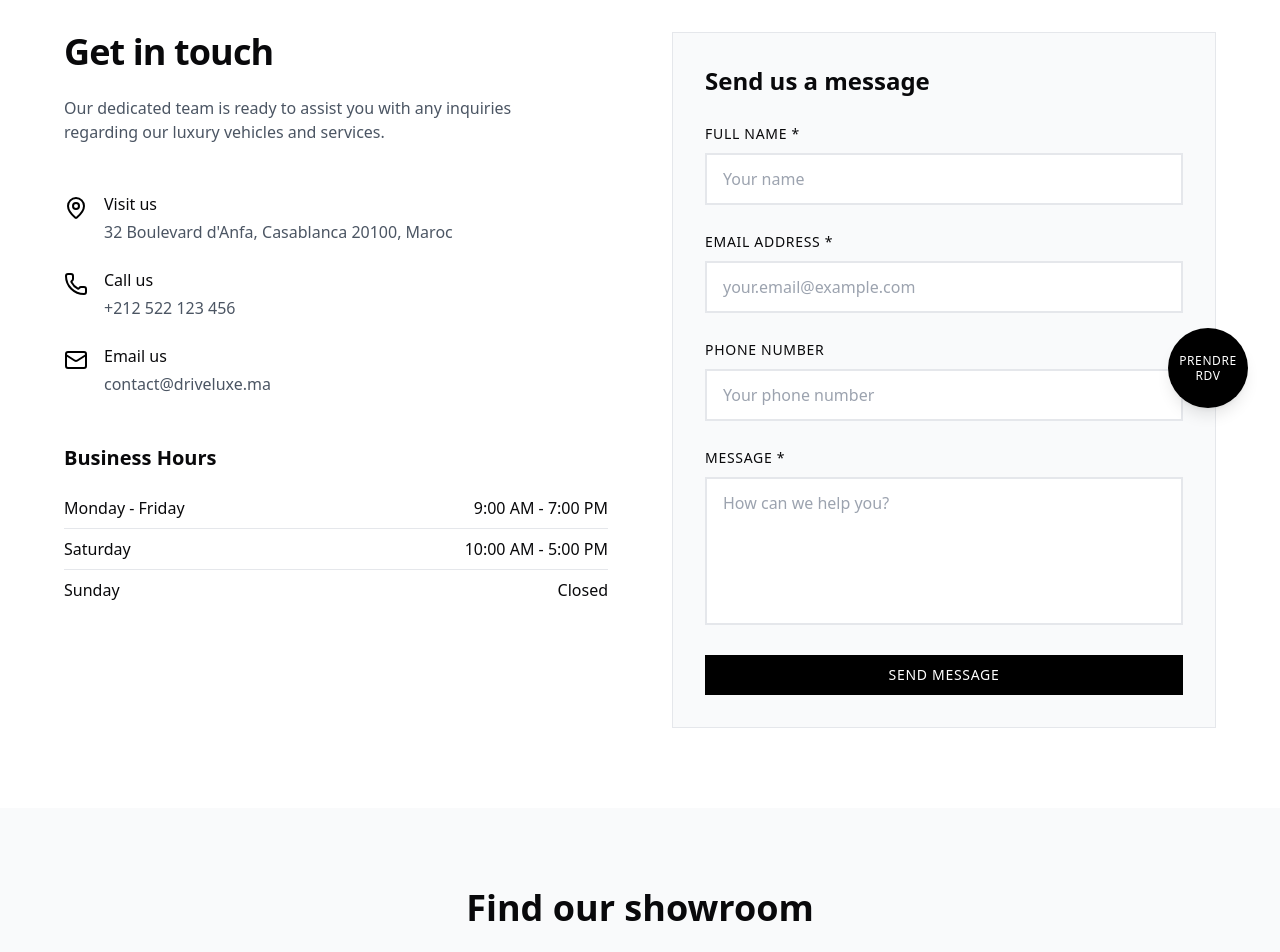
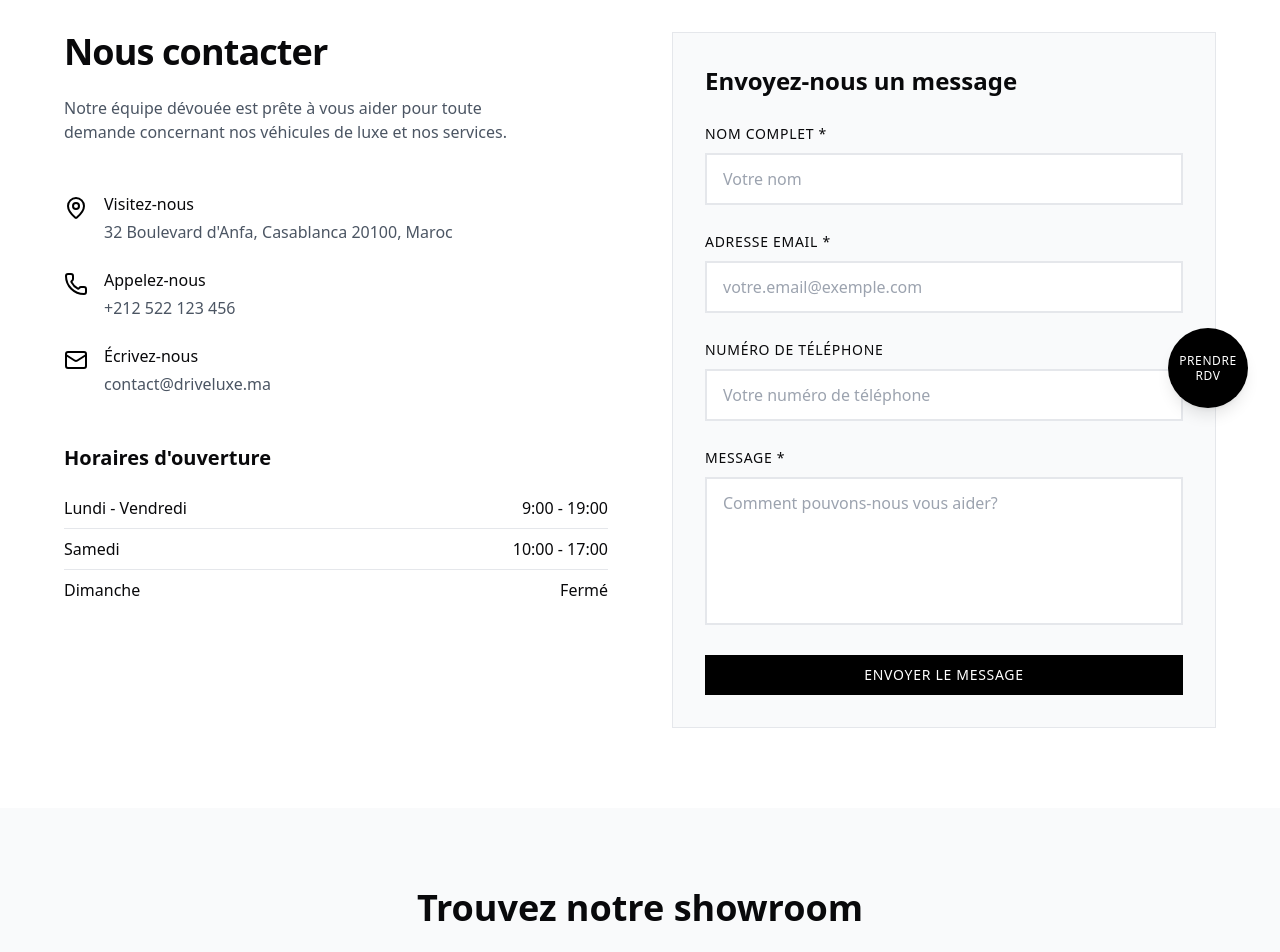
Before and after one commit to Med-Amine-Elb/warm-welcome-signals, a React (Vite) app: page /contact in a window 1280 px wide. Shown: the part 360-1312 px from the top of the page. Built offline with nearby package versions, Linux system fonts and the light colour scheme.

Commit message:
Refactor: French Contact page with Moroccan info
Clone Contact page, translate to French, update contact info, and ensure correct initial load.

```diff
--- a/src/pages/Contact.tsx
+++ b/src/pages/Contact.tsx
@@ -17,16 +17,31 @@ const Contact = () => {
   });
   const [isSubmitting, setIsSubmitting] = useState(false);
 
-  // Ensure page is scrolled to top on mount and set loaded state
+  // Ensure page is scrolled to top on mount and set loaded state immediately
   useEffect(() => {
     window.scrollTo(0, 0);
 
-    // Small timeout to ensure DOM is ready before animations
-    const timer = setTimeout(() => {
-      setIsLoaded(true);
-    }, 100);
+    // Immediate loading state rather than delayed to avoid flicker on navigation
+    setIsLoaded(true);
 
-    return () => clearTimeout(timer);
+    // Add scroll animation observer
+    const observer = new IntersectionObserver(
+      (entries) => {
+        entries.forEach(entry => {
+          if (entry.isIntersecting) {
+            entry.target.classList.add('animate-in');
+          }
+        });
+      },
+      { threshold: 0.1 }
+    );
+
+    // Observe all animated elements
+    document.querySelectorAll('[data-scroll]').forEach(el => {
+      observer.observe(el);
+    });
+
+    return () => observer.disconnect();
   }, []);
 
   const handleChange = (e: React.ChangeEvent<HTMLInputElement | HTMLTextAreaElement>) => {
@@ -46,8 +61,8 @@ const Contact = () => {
       await new Promise(resolve => setTimeout(resolve, 1000));
 
       toast({
-        title: "Message sent",
-        description: "Thank you for your message. We'll get back to you soon!",
+        title: "Message envoyé",
+        description: "Merci pour votre message. Nous vous répondrons bientôt!",
       });
 
       setFormData({
@@ -58,8 +73,8 @@ const Contact = () => {
       });
     } catch (error) {
       toast({
-        title: "Error",
-        description: "There was an error sending your message. Please try again.",
+        title: "Erreur",
+        description: "Une erreur s'est produite lors de l'envoi de votre message. Veuillez réessayer.",
         variant: "destructive"
       });
     } finally {
@@ -71,7 +86,7 @@ const Contact = () => {
     <div className="flex flex-col min-h-screen bg-white">
       <Navbar />
 
-      <main className={`flex-grow transition-opacity duration-700 ${isLoaded ? 'opacity-100' : 'opacity-0'}`}>
+      <main className={`flex-grow transition-opacity duration-500 ${isLoaded ? 'opacity-100' : 'opacity-0'}`}>
         {/* Hero section with background */}
         <section className="relative bg-black text-white pt-32 pb-20 overflow-hidden">
           <div className="absolute top-0 right-0 text-[20rem] font-bold text-gray-800 opacity-10 leading-none select-none">
@@ -80,10 +95,9 @@ const Contact = () => {
           <div className="container mx-auto px-6 md:px-16 relative z-10">
             <h1
               data-scroll="fade-up"
-              className={`text-5xl md:text-6xl lg:text-7xl font-bold tracking-tighter mb-8 ${isLoaded ? 'animate-in' : ''}`}
-              style={{transitionDelay: '200ms'}}
+              className="text-5xl md:text-6xl lg:text-7xl font-bold tracking-tighter mb-8 animate-in"
             >
-              Let's connect
+              Contactez-nous
             </h1>
           </div>
         </section>
@@ -94,18 +108,18 @@ const Contact = () => {
             <div className="grid grid-cols-1 lg:grid-cols-2 gap-16">
               {/* Contact information column */}
               <div className="space-y-12">
-                <div data-scroll="fade-up" className={`space-y-6 ${isLoaded ? 'animate-in' : ''}`} style={{transitionDelay: '300ms'}}>
-                  <h2 className="text-3xl md:text-4xl font-bold tracking-tight">Get in touch</h2>
+                <div data-scroll="fade-up" className="space-y-6 animate-in">
+                  <h2 className="text-3xl md:text-4xl font-bold tracking-tight">Nous contacter</h2>
                   <p className="text-gray-600 max-w-md">
-                    Our dedicated team is ready to assist you with any inquiries regarding our luxury vehicles and services.
+                    Notre équipe dévouée est prête à vous aider pour toute demande concernant nos véhicules de luxe et nos services.
                   </p>
                 </div>
 
-                <div className="space-y-6" data-scroll="fade-up" style={{transitionDelay: '350ms'}}>
+                <div className="space-y-6" data-scroll="fade-up">
                   <div className="flex items-start space-x-4">
                     <MapPin className="w-6 h-6 text-black mt-1" />
                     <div>
-                      <h3 className="font-medium mb-1">Visit us</h3>
+                      <h3 className="font-medium mb-1">Visitez-nous</h3>
                       <p className="text-gray-600">32 Boulevard d'Anfa, Casablanca 20100, Maroc</p>
                     </div>
                   </div>
@@ -113,7 +127,7 @@ const Contact = () => {
                   <div className="flex items-start space-x-4">
                     <Phone className="w-6 h-6 text-black mt-1" />
                     <div>
-                      <h3 className="font-medium mb-1">Call us</h3>
+                      <h3 className="font-medium mb-1">Appelez-nous</h3>
                       <p className="text-gray-600">+212 522 123 456</p>
                     </div>
                   </div>
@@ -121,26 +135,26 @@ const Contact = () => {
                   <div className="flex items-start space-x-4">
                     <Mail className="w-6 h-6 text-black mt-1" />
                     <div>
-                      <h3 className="font-medium mb-1">Email us</h3>
+                      <h3 className="font-medium mb-1">Écrivez-nous</h3>
                       <p className="text-gray-600">contact@driveluxe.ma</p>
                     </div>
                   </div>
                 </div>
 
-                <div className="space-y-4" data-scroll="fade-up" style={{transitionDelay: '400ms'}}>
-                  <h3 className="text-xl font-bold">Business Hours</h3>
+                <div className="space-y-4" data-scroll="fade-up">
+                  <h3 className="text-xl font-bold">Horaires d'ouverture</h3>
                   <div>
                     <p className="flex justify-between border-b border-gray-200 py-2">
-                      <span>Monday - Friday</span>
-                      <span>9:00 AM - 7:00 PM</span>
+                      <span>Lundi - Vendredi</span>
+                      <span>9:00 - 19:00</span>
                     </p>
                     <p className="flex justify-between border-b border-gray-200 py-2">
-                      <span>Saturday</span>
-                      <span>10:00 AM - 5:00 PM</span>
+                      <span>Samedi</span>
+                      <span>10:00 - 17:00</span>
                     </p>
                     <p className="flex justify-between py-2">
-                      <span>Sunday</span>
-                      <span>Closed</span>
+                      <span>Dimanche</span>
+                      <span>Fermé</span>
                     </p>
                   </div>
                 </div>
@@ -150,13 +164,12 @@ const Contact = () => {
               <div
                 className="bg-gray-50 p-8 border border-gray-200"
                 data-scroll="fade-up"
-                style={{transitionDelay: '450ms'}}
               >
-                <h2 className="text-2xl font-bold mb-6">Send us a message</h2>
+                <h2 className="text-2xl font-bold mb-6">Envoyez-nous un message</h2>
                 <form onSubmit={handleSubmit} className="space-y-6">
                   <div className="space-y-2">
                     <label htmlFor="name" className="text-sm font-medium uppercase tracking-wider">
-                      Full Name *
+                      Nom Complet *
                     </label>
                     <input
                       type="text"
@@ -166,13 +179,13 @@ const Contact = () => {
                       onChange={handleChange}
                       required
                       className="w-full px-4 py-3 border-2 border-gray-200 focus:border-black outline-none transition-colors duration-200"
-                      placeholder="Your name"
+                      placeholder="Votre nom"
                     />
                   </div>
 
                   <div className="space-y-2">
                     <label htmlFor="email" className="text-sm font-medium uppercase tracking-wider">
-                      Email Address *
+                      Adresse Email *
                     </label>
                     <input
                       type="email"
@@ -182,13 +195,13 @@ const Contact = () => {
                       onChange={handleChange}
                       required
                       className="w-full px-4 py-3 border-2 border-gray-200 focus:border-black outline-none transition-colors duration-200"
-                      placeholder="your.email@example.com"
+                      placeholder="votre.email@exemple.com"
                     />
                   </div>
 
                   <div className="space-y-2">
                     <label htmlFor="phone" className="text-sm font-medium uppercase tracking-wider">
-                      Phone Number
+                      Numéro de Téléphone
                     </label>
                     <input
                       type="tel"
@@ -197,7 +210,7 @@ const Contact = () => {
                       value={formData.phone}
                       onChange={handleChange}
                       className="w-full px-4 py-3 border-2 border-gray-200 focus:border-black outline-none transition-colors duration-200"
-                      placeholder="Your phone number"
+                      placeholder="Votre numéro de téléphone"
                     />
                   </div>
 
@@ -213,7 +226,7 @@ const Contact = () => {
                       required
                       rows={5}
                       className="w-full px-4 py-3 border-2 border-gray-200 focus:border-black outline-none transition-colors duration-200 resize-none"
-                      placeholder="How can we help you?"
+                      placeholder="Comment pouvons-nous vous aider?"
                     />
                   </div>
 
@@ -222,7 +235,7 @@ const Contact = () => {
                     disabled={isSubmitting}
                     className="w-full bg-black hover:bg-gray-800 text-white py-4 px-6 text-sm uppercase tracking-wider"
                   >
-                    {isSubmitting ? "Sending..." : "Send Message"}
+                    {isSubmitting ? "Envoi en cours..." : "Envoyer le Message"}
                   </Button>
                 </form>
               </div>
@@ -233,11 +246,11 @@ const Contact = () => {
         {/* Map section */}
         <section className="bg-gray-50 py-20">
           <div className="container mx-auto px-6 md:px-16">
-            <h2 className="text-3xl md:text-4xl font-bold mb-12 text-center">Find our showroom</h2>
+            <h2 className="text-3xl md:text-4xl font-bold mb-12 text-center">Trouvez notre showroom</h2>
             <div className="h-[400px] bg-gray-200 relative">
               {/* This would be replaced with an actual map component */}
               <div className="absolute inset-0 flex items-center justify-center">
-                <p className="text-gray-500">Google Maps would be displayed here</p>
+                <p className="text-gray-500">Carte Google Maps serait affichée ici</p>
               </div>
             </div>
           </div>
```
